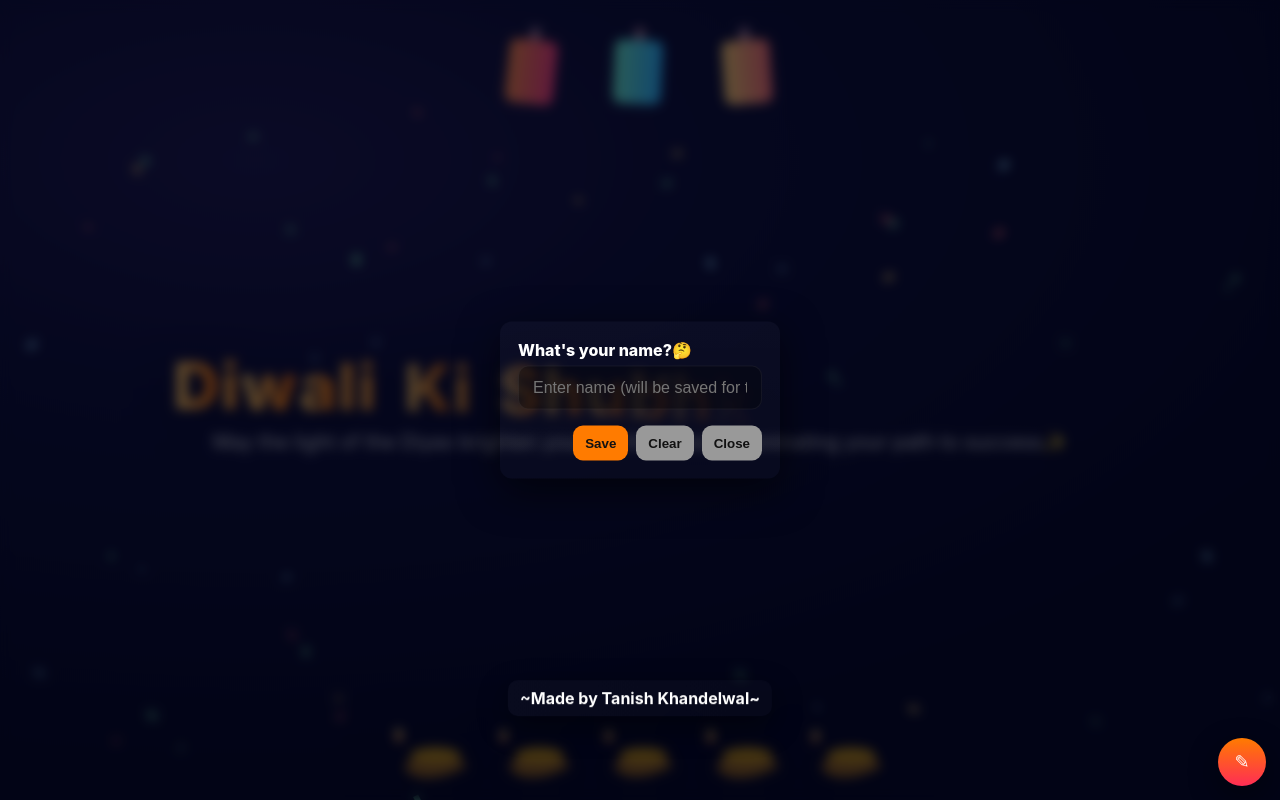
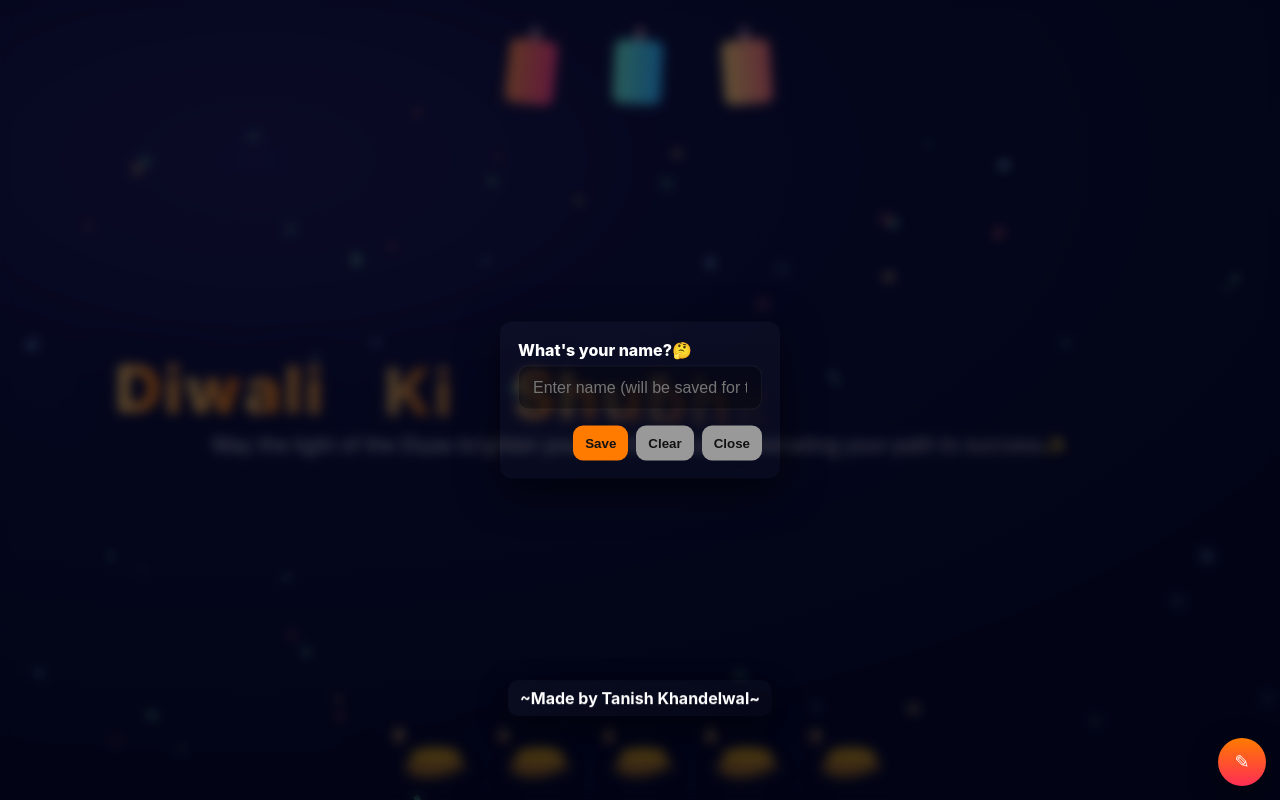
Before and after one commit to Tanish-khandelwal/Diwali-greetings, a plain HTML site: page index.html in a window 1280 px wide. Drawn offline with Linux system fonts and the light colour scheme.

Commit message:
Update index.html

```diff
--- a/index.html
+++ b/index.html
@@ -25,7 +25,7 @@
         #greeting-wrap{z-index:40;text-align:center;pointer-events:none;}
         #greeting{
             font-weight:800;
-            letter-spacing:2px;
+            letter-spacing:3px;
             word-spacing: 3px;
             display:inline-block;
             font-size: clamp(28px, 6vw, 64px);
@@ -39,13 +39,20 @@
 
         /* Animated per-letter */
         .letter{display:inline-block;opacity:0;transform:translateY(18px) rotateX(0deg); will-change: transform, opacity; -webkit-text-fill-color: transparent;}
-        .letter.show{animation:letterIn 900ms cubic-bezier(.16,.98,.64,1) forwards;}
+        .letter.show{animation:letterIn 1000ms cubic-bezier(.16,.98,.64,1) forwards;}
         @keyframes letterIn{to{opacity:1;transform:translateY(0) rotateX(0);} }
 
         /* ensure visible gap for spaces between words (tweak value to increase/decrease) */
         .letter.space{
-            display:inline-block;   /* keep consistent with .letter */
-            min-width:0.4em;        /* adjust: 0.4em -> smaller gap, 0.8em -> larger gap */
+            display:inline-block;
+            min-width:0.45em; /* adjust gap size if needed */
+        }
+
+        .word{
+            display:inline-block;
+            white-space:nowrap; /* keep letters of a word together on one line */
+            margin-right:0.45em; /* gap between words (tweak) */
+            vertical-align:middle;
         }
 
         /* Diyas */
@@ -211,7 +218,7 @@
     const greetings = [
         "Wishing You a Joyous Diwali",
         "Diwali Ki Shubhkamnayein",
-        "Shubh Deepawali"
+        "Happy Festival of Lights",
     ];
     let greetingIndex = 0;
     // change localStorage -> sessionStorage
@@ -236,47 +243,68 @@
     // per-letter greeting render with mobile-safe gradient application
     function showGreeting(text){
         greetingEl.innerHTML = '';
+        if (typeof cycleTimer !== 'undefined' && cycleTimer) { clearTimeout(cycleTimer); cycleTimer = null; }
+
         const useClip = supportsBackgroundClipText();
         const gradCSS = getComputedStyle(document.documentElement).getPropertyValue('--greeting-grad') || 'linear-gradient(90deg,#ffd166,#ff7b00 40%,#ff2d55 80%)';
         const accent = getComputedStyle(document.documentElement).getPropertyValue('--accent1') || '#ffd166';
 
-        for(let i=0;i<text.length;i++){
-            const ch = text[i];
+        // Split into words to prevent internal wrapping
+        const words = String(text).split(' ');
+        let globalIndex = 0;
+
+        words.forEach((word, wIdx) => {
+            const wordSpan = document.createElement('span');
+            wordSpan.className = 'word';
+
+            for (let i = 0; i < word.length; i++){
+                const ch = word[i];
                 const sp = document.createElement('span');
                 sp.className = 'letter';
+                sp.textContent = ch;
 
-            if(/\s/.test(ch)){
-                // use non-breaking space so the browser preserves width,
-                // and add a dedicated class to control spacing.
-                sp.classList.add('space');
-                sp.textContent = '\u00A0';
-            } else {
-                sp.textContent = ch;
-            }
+                sp.style.display = 'inline-block';
+                sp.style.color = accent;
 
-            // gradient/fallback handling (same as before)
-            if(useClip && ch.trim().length > 0){
+                if (useClip && ch.trim().length > 0){
                     sp.style.background = gradCSS;
                     sp.style.webkitBackgroundClip = 'text';
                     sp.style.backgroundClip = 'text';
                     sp.style.webkitTextFillColor = 'transparent';
                     sp.style.backgroundSize = '200% 100%';
                     sp.style.backgroundPosition = '0 0';
-            } else if (ch.trim().length > 0) {
-                sp.style.color = accent;
+                } else {
+                    sp.style.background = '';
+                    sp.style.webkitBackgroundClip = '';
+                    sp.style.backgroundClip = '';
                     sp.style.webkitTextFillColor = '';
                 }
 
-            greetingEl.appendChild(sp);
+                wordSpan.appendChild(sp);
 
                 (function(s, idx){
-                requestAnimationFrame(() => {
-                    // force layout then animate
-                    void s.offsetWidth;
-                    setTimeout(()=> s.classList.add('show'), idx * 45);
+                    requestAnimationFrame(()=>{ void s.offsetWidth; setTimeout(()=> s.classList.add('show'), idx * 45); });
+                })(sp, globalIndex);
+
+                globalIndex++;
+            }
+
+            greetingEl.appendChild(wordSpan);
+
+            // insert non-breaking space element between words (animated)
+            if (wIdx < words.length - 1){
+                const gap = document.createElement('span');
+                gap.className = 'letter space';
+                gap.textContent = '\u00A0';
+                gap.style.display = 'inline-block';
+                gap.style.color = 'transparent';
+                (function(s, idx){
+                    requestAnimationFrame(()=>{ void s.offsetWidth; setTimeout(()=> s.classList.add('show'), idx * 45); });
+                })(gap, globalIndex);
+                greetingEl.appendChild(gap);
+                globalIndex++;
+            }
         });
-            })(sp, i);
-        }
     }
 
     function buildGreetingString(){
```
Lines whose indentation alone changed are shown as unchanged.
